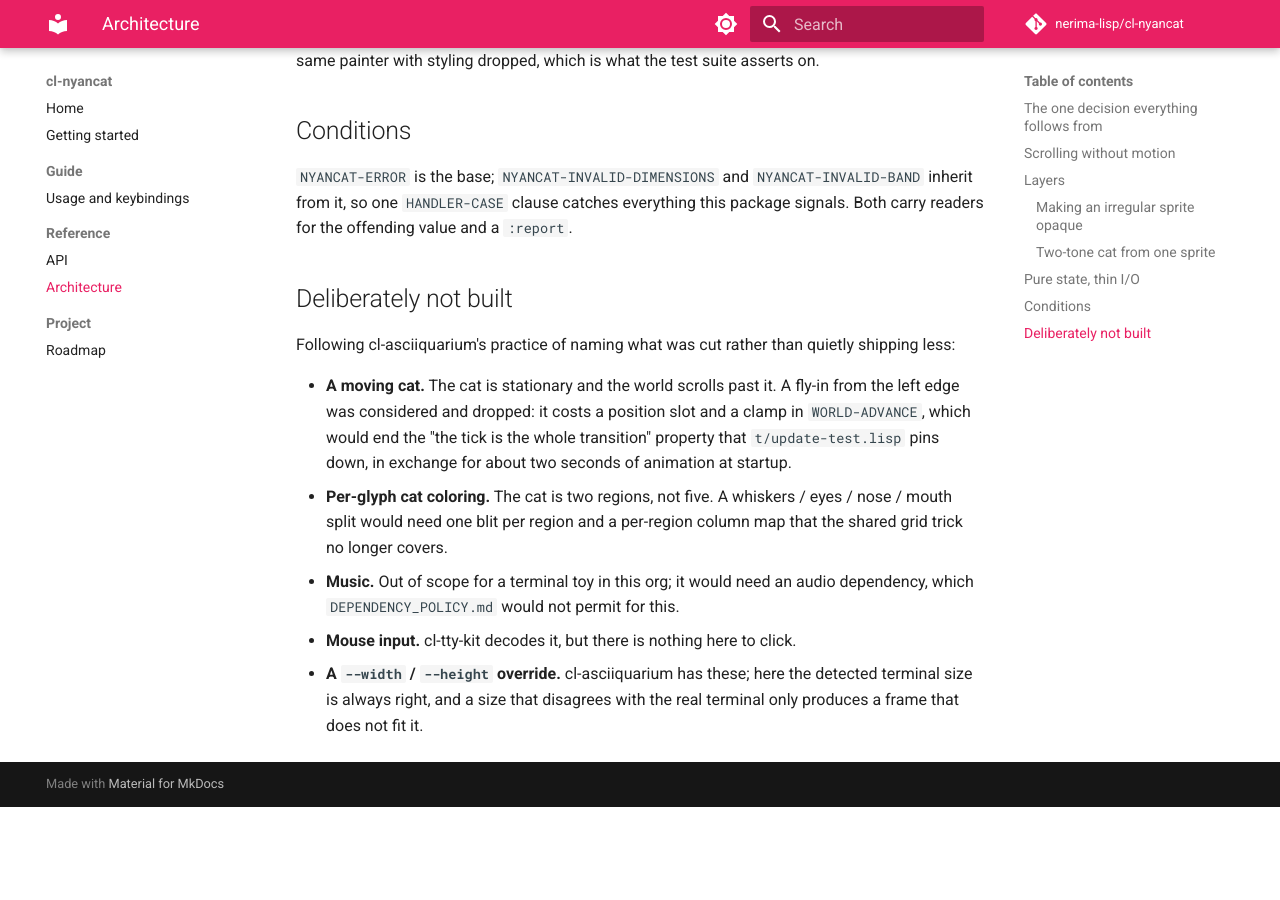
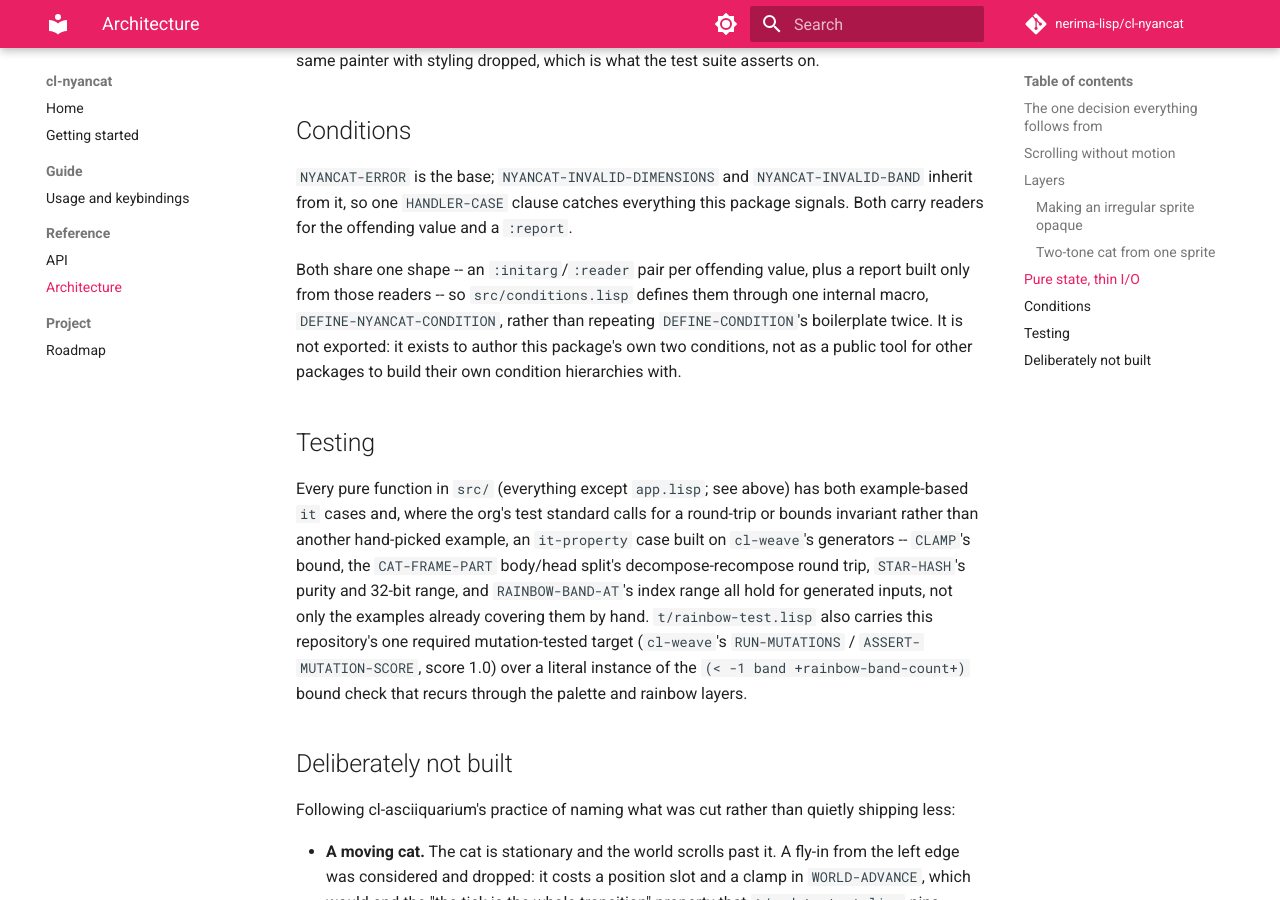
Before and after one commit to nerima-lisp/cl-nyancat, an MkDocs documentation site: the page built from docs/src/reference/architecture.md, in a window 1280 px wide and 900 px high, scrolled down 2281 px. Built offline with MkDocs 1.6.1 and Material for MkDocs 9.7.7, drawn with Linux system fonts in a browser that asks for light colours; comment, search, counter and statistics services are not loaded; before the commit the page ends 3088 px from its top, so only the background shows below that.

Commit message:
Extract DEFINE-NYANCAT-CONDITION macro; add property and mutation tests
src/conditions.lisp: both public conditions (nyancat-invalid-dimensions,
nyancat-invalid-band) shared the same initarg/reader/:report shape, so
that shape is now expressed once via a new internal macro rather than
repeated DEFINE-CONDITION boilerplate.

t/: add it-property cases (CLAMP's bound, the cat-frame body/head
decompose-recompose round trip, STAR-HASH's purity and 32-bit range,
RAINBOW-BAND-AT's index range) alongside the existing example-based
cases, and one required cl-weave mutation-tested target (score 1.0)
over the rainbow/palette band bound check. world-test.lisp's three
hand-duplicated dimension-rejection cases collapse into one it-each.

docs/src/reference/architecture.md documents both the macro and the
testing additions.

```diff
--- a/docs/src/reference/architecture.md
+++ b/docs/src/reference/architecture.md
@@ -108,6 +108,27 @@ which is what the test suite asserts on.
 everything this package signals. Both carry readers for the offending value and
 a `:report`.
 
+Both share one shape -- an `:initarg`/`:reader` pair per offending value, plus
+a report built only from those readers -- so `src/conditions.lisp` defines them
+through one internal macro, `DEFINE-NYANCAT-CONDITION`, rather than repeating
+`DEFINE-CONDITION`'s boilerplate twice. It is not exported: it exists to author
+this package's own two conditions, not as a public tool for other packages to
+build their own condition hierarchies with.
+
+## Testing
+
+Every pure function in `src/` (everything except `app.lisp`; see above) has
+both example-based `it` cases and, where the org's test standard calls for a
+round-trip or bounds invariant rather than another hand-picked example, an
+`it-property` case built on `cl-weave`'s generators -- `CLAMP`'s bound, the
+`CAT-FRAME-PART` body/head split's decompose-recompose round trip, `STAR-HASH`'s
+purity and 32-bit range, and `RAINBOW-BAND-AT`'s index range all hold for
+generated inputs, not only the examples already covering them by hand.
+`t/rainbow-test.lisp` also carries this repository's one required
+mutation-tested target (`cl-weave`'s `RUN-MUTATIONS` / `ASSERT-MUTATION-SCORE`,
+score 1.0) over a literal instance of the `(< -1 band +rainbow-band-count+)`
+bound check that recurs through the palette and rainbow layers.
+
 ## Deliberately not built
 
 Following cl-asciiquarium's practice of naming what was cut rather than quietly
```
Also changed, not shown: 7 other files.
